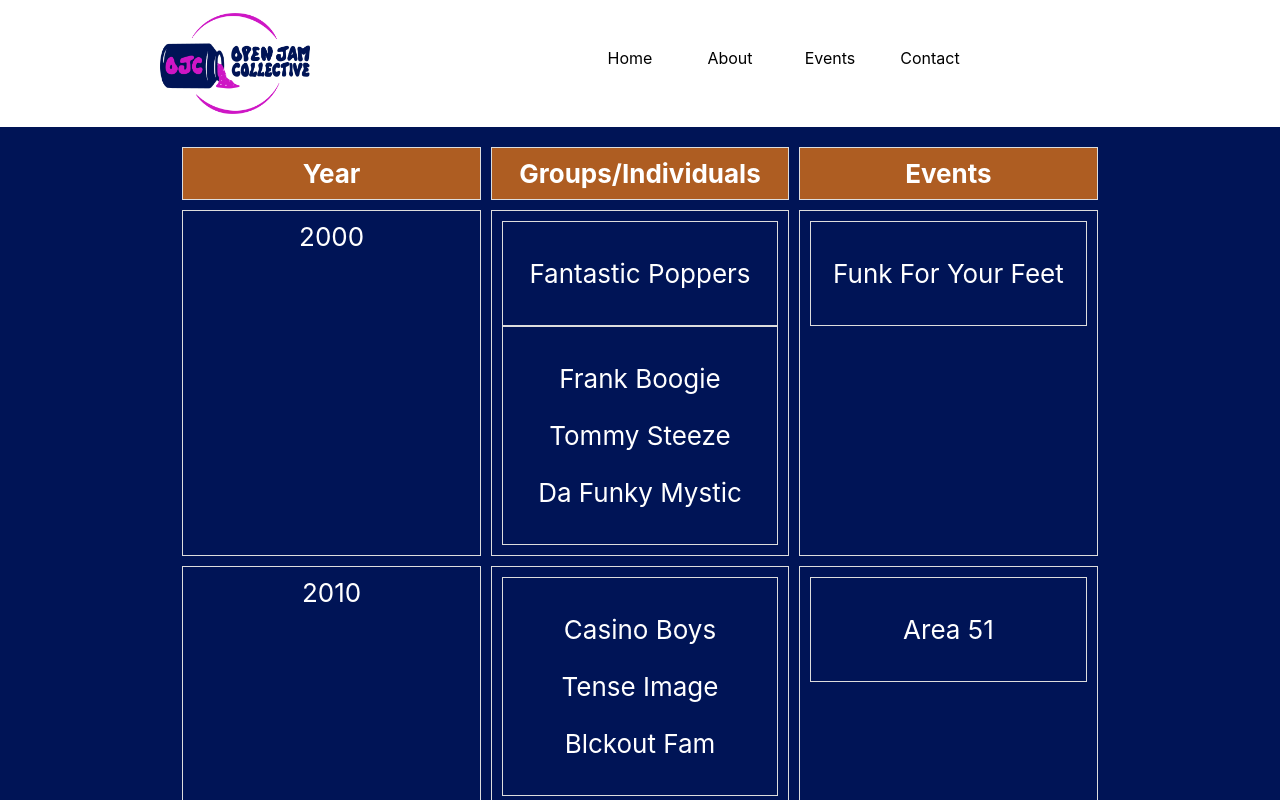
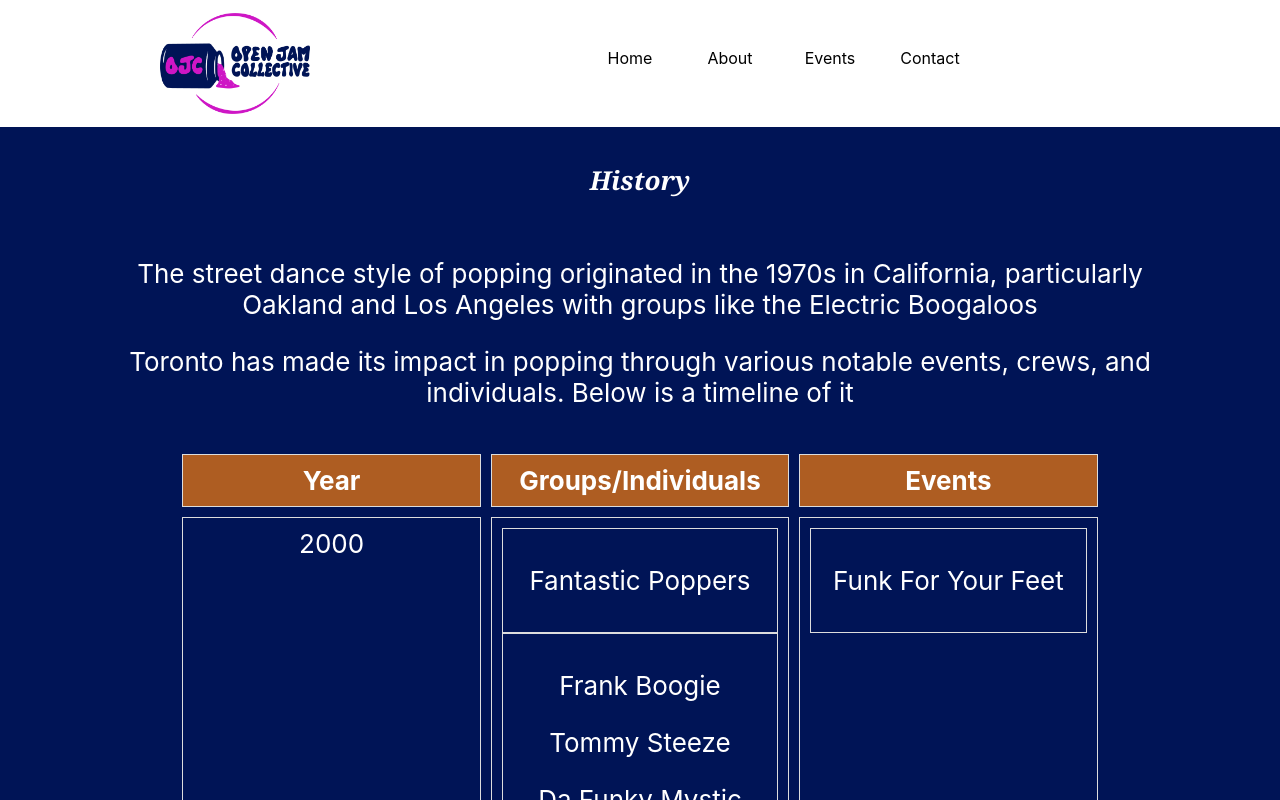
Before and after one commit to openjamcollective/openjamcollective.github.io, a React (Create React App) app: page /about/history in a window 1280 px wide. Shown: the top 800 px of the page. Built offline with nearby package versions, Linux system fonts and the light colour scheme.

Commit message:
history summary

```diff
--- a/src/page/History.tsx
+++ b/src/page/History.tsx
@@ -4,6 +4,12 @@ import { EventProps } from '../lib/interfaces';
 const History:React.FC =() =>{
     return(
         <header className="App-header">
+        <h4><i>History</i></h4>
+        <div className="container pagedisplay content-sec">
+            <p>The street dance style of popping originated in the 1970s in California, particularly Oakland and Los Angeles with groups like the Electric Boogaloos</p>
+            <p>Toronto has made its impact in popping through various notable events, crews, and individuals. Below is a timeline of it</p>
+        </div>
+
         <div className="container pagedisplay content-sec stats-grid">
             <div className="grid-header">Year</div>
             <div className="grid-header">Groups/Individuals</div>
```
